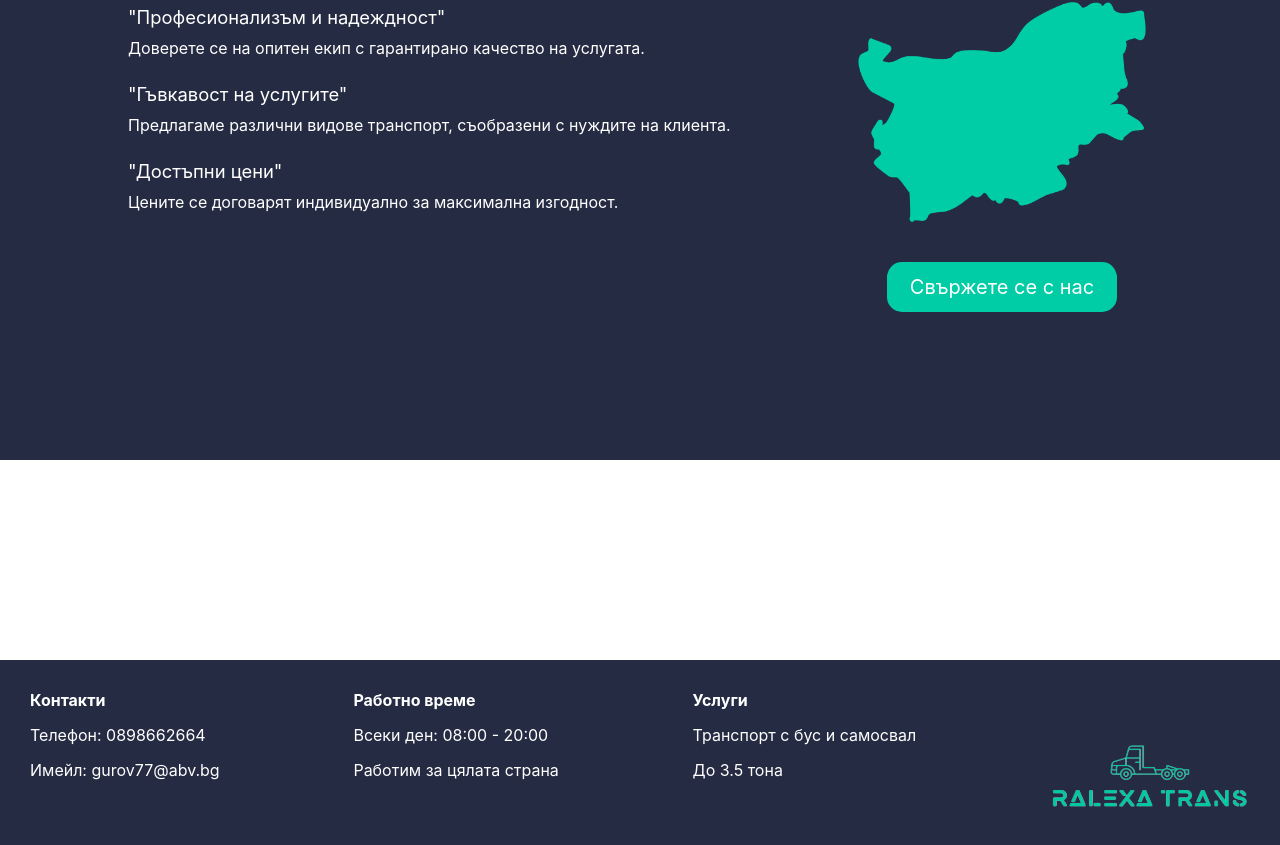
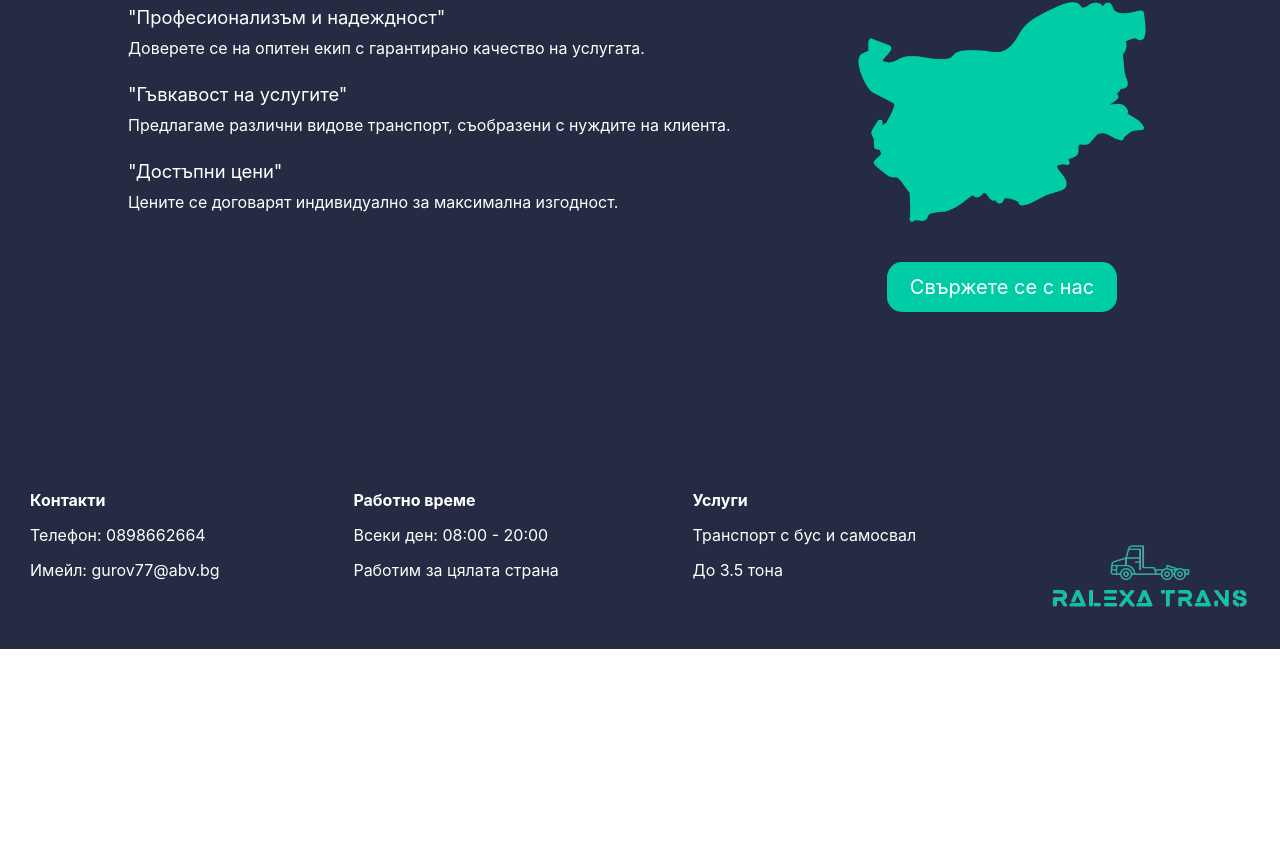
Before and after one commit to Evgeni67/RalexaTransFE, a JavaScript app: page / in a window 1280 px wide. Shown: the part 3029-3874 px from the top of the page. After the commit the page ends 3678 px from the top, so only its background shows below. Built offline with nearby package versions, Linux system fonts and the light colour scheme; the HTML template or start-up script is replaced by a standard one.

Commit message:
footer margin bug fix

```diff
--- a/src/RalexaLanding.module.scss
+++ b/src/RalexaLanding.module.scss
@@ -7,7 +7,6 @@
   position: relative;
   z-index: 5;
   padding: 30px;
-  margin-top: 200px;
 }
 
 .TopPart {
```
